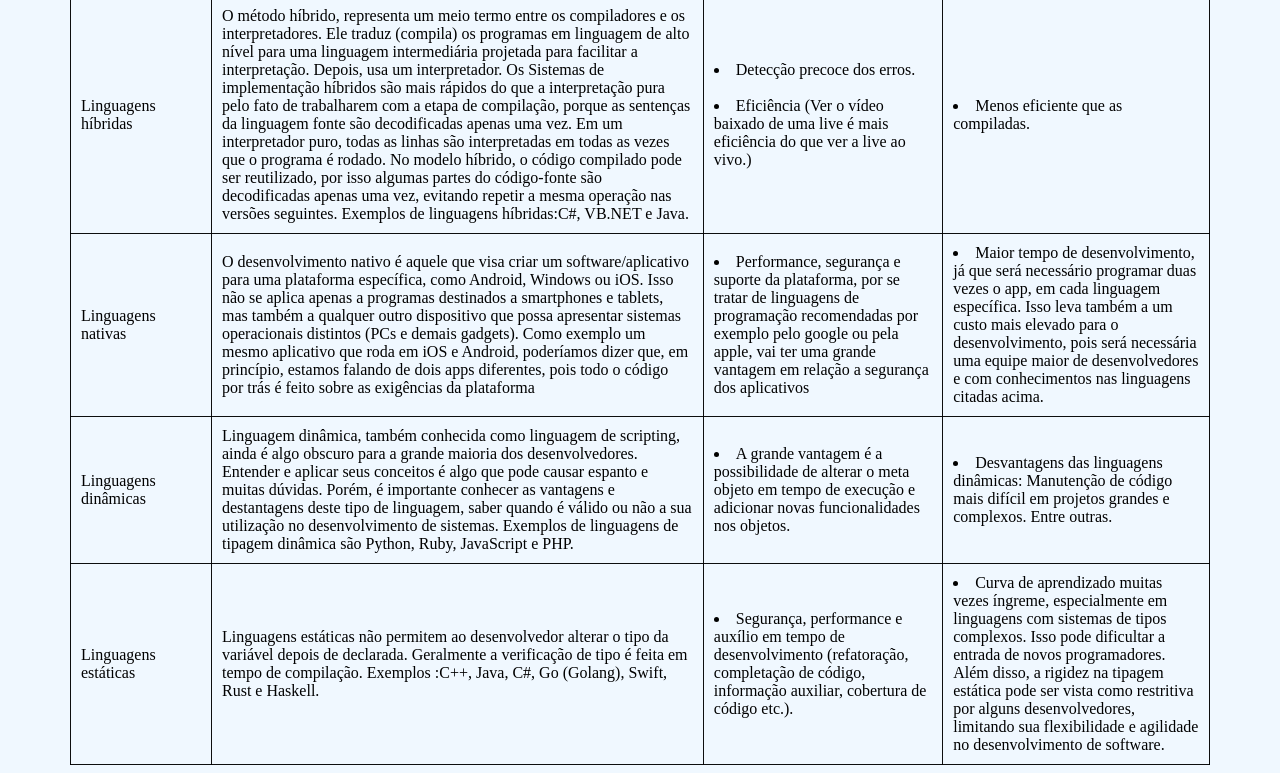
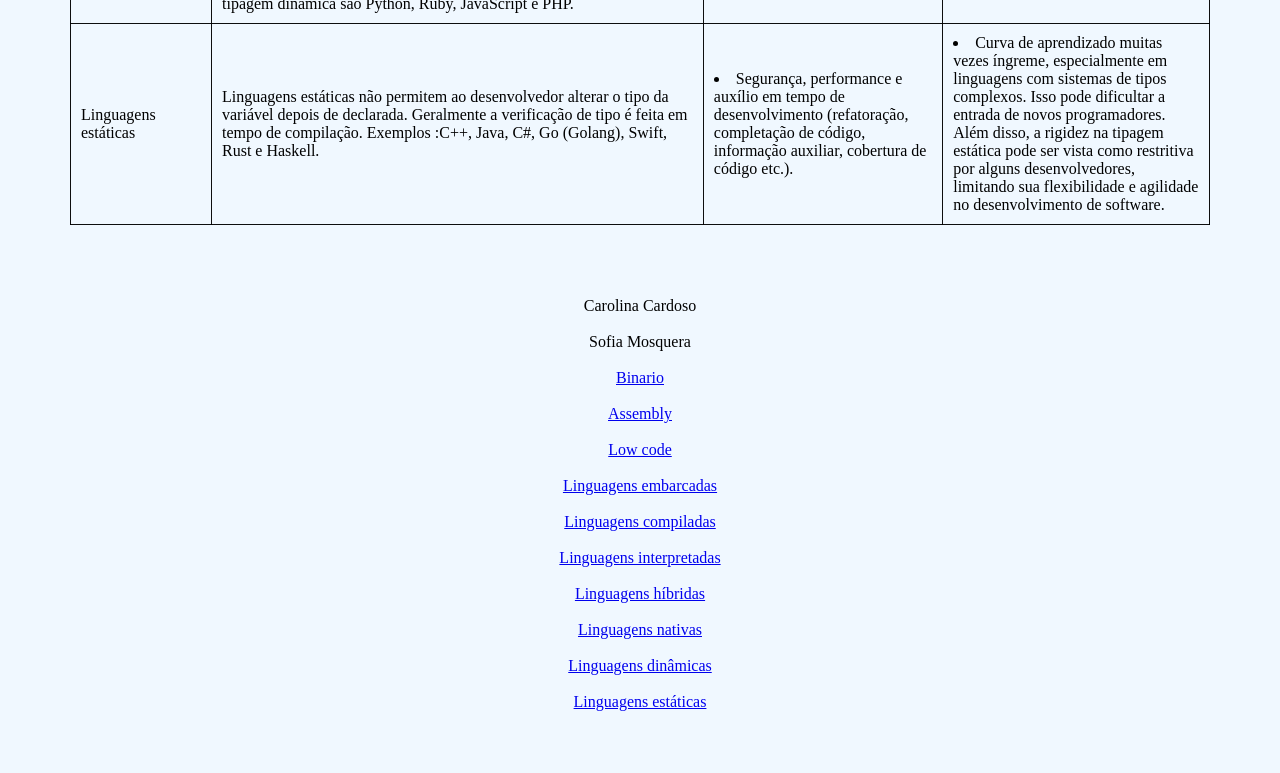
Before and after one commit to sofiaamosqueraa/listagem-de-linguagens, a plain HTML site: page index.html in a window 1280 px wide. Shown: the part 2552-3325 px from the top of the page. After the commit the page ends 3271 px from the top, so only its background shows below. Drawn offline with Linux system fonts and the light colour scheme.

Commit message:
referenças

```diff
--- a/index.html
+++ b/index.html
@@ -12,7 +12,7 @@
 
   <h2></h2>
   <center>
-    <br><br><br><br><br><br><br><br><br><br><br><br><br><br><br><br>
+  <br><br><br><br>
     <table style="width: auto;">
       <tr>
         <td>Binário</td>
@@ -45,7 +45,7 @@
         <td>Linguagens Estáticas</td>
       </tr>
     </table>
-    <br><br><br><br><br><br><br><br><br><br><br><br><br><br><br><br><br><br><br><br><br><br><br><br><br><br><br><br><br><br><br><br>
+ <br><br><br><br><br><br><br><br><br><br><br><br><br><br>
   </center>
 
   <table>
@@ -245,6 +245,34 @@
     </tbody>
   </table>
 
+  <center>
+  <br><br><br><br> Carolina Cardoso
+  <br><br>Sofia Mosquera
+
+  <br><br><a class="reference-link" href="https://www.voitto.com.br/blog/artigo/codigo-binario">Binario</a>
+  <br><br><a class="reference-link"
+    href="https://knoow.net/ciencinformtelec/informatica/linguagem-assembly/">Assembly</a>
+  <br><br><a class="reference-link" href="https://www.creatio.com/page/pt-pt/low-code">Low code</a>
+  <br><br><a class="reference-link"
+    href="https://pt.stackoverflow.com/questions/182181/o-que-%C3%A9-programa%C3%A7%C3%A3o-embarcada#:~:text=Programa%C3%A7%C3%A3o%20embarcada%20%C3%A9%20o%20nome,sua%20maioria%20C%20e%20Assembly.">Linguagens
+    embarcadas</a>
+  <br><br><a class="reference-link"
+    href="https://www.freecodecamp.org/portuguese/news/linguagens-de-programacao-interpretadas-x-compiladas-qual-e-a-diferenca/">Linguagens
+    compiladas</a>
+  <br><br><a class="reference-link"
+    href="https://www.freecodecamp.org/portuguese/news/linguagens-de-programacao-interpretadas-x-compiladas-qual-e-a-diferenca/">Linguagens
+    interpretadas</a>
+  <br><br><a class="reference-link"
+    href="https://universidadedatecnologia.com.br/implementador-de-linguagens/">Linguagens híbridas</a>
+  <br><br><a class="reference-link"
+    href="https://blog.cronapp.io/compreenda-as-diferencas-entre-o-desenvolvimento-nativo-e-hibrido/">Linguagens
+    nativas</a>
+  <br><br><a class="reference-link" href="https://celodemelo.wordpress.com/2009/06/19/linguagens-dinamicas/">Linguagens
+    dinâmicas</a>
+  <br><br><a class="reference-link"
+    href="https://www.treinaweb.com.br/blog/quais-as-diferencas-entre-tipagens-estatica-ou-dinamica-e-forte-ou-fraca">Linguagens
+    estáticas</a>
+  </center>
 </body>
 
 </html>
```
Lines whose indentation alone changed are shown as unchanged.
